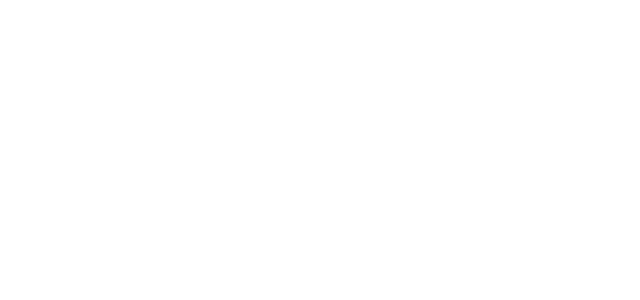
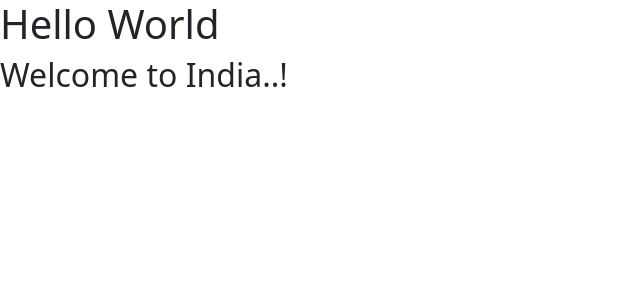
Before and after one commit to kwrdivyaraj100/textutils_react, a React (Create React App) app: page / in a window 1280 px wide. Shown: the top 300 px of the page, without its empty margins (0-640 px from the left). Built offline with nearby package versions, Linux system fonts and the light colour scheme.

Commit message:
Adding app components

```diff
--- a/src/App.jsx
+++ b/src/App.jsx
@@ -1,7 +1,8 @@
 function App() {
   return (
     <div>
-
+      <h1>Hello World</h1>
+      <h2>Welcome to India..!</h2>
     </div>
   );
 }
```
